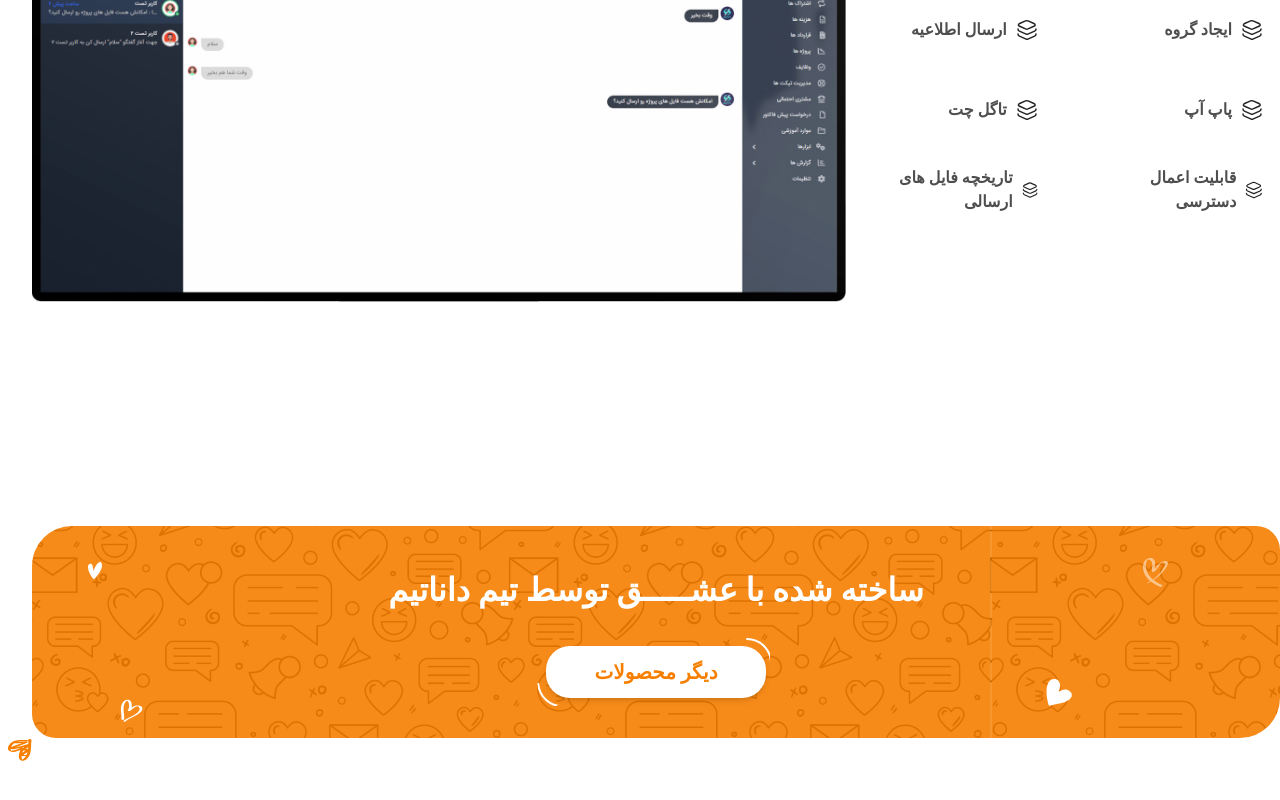
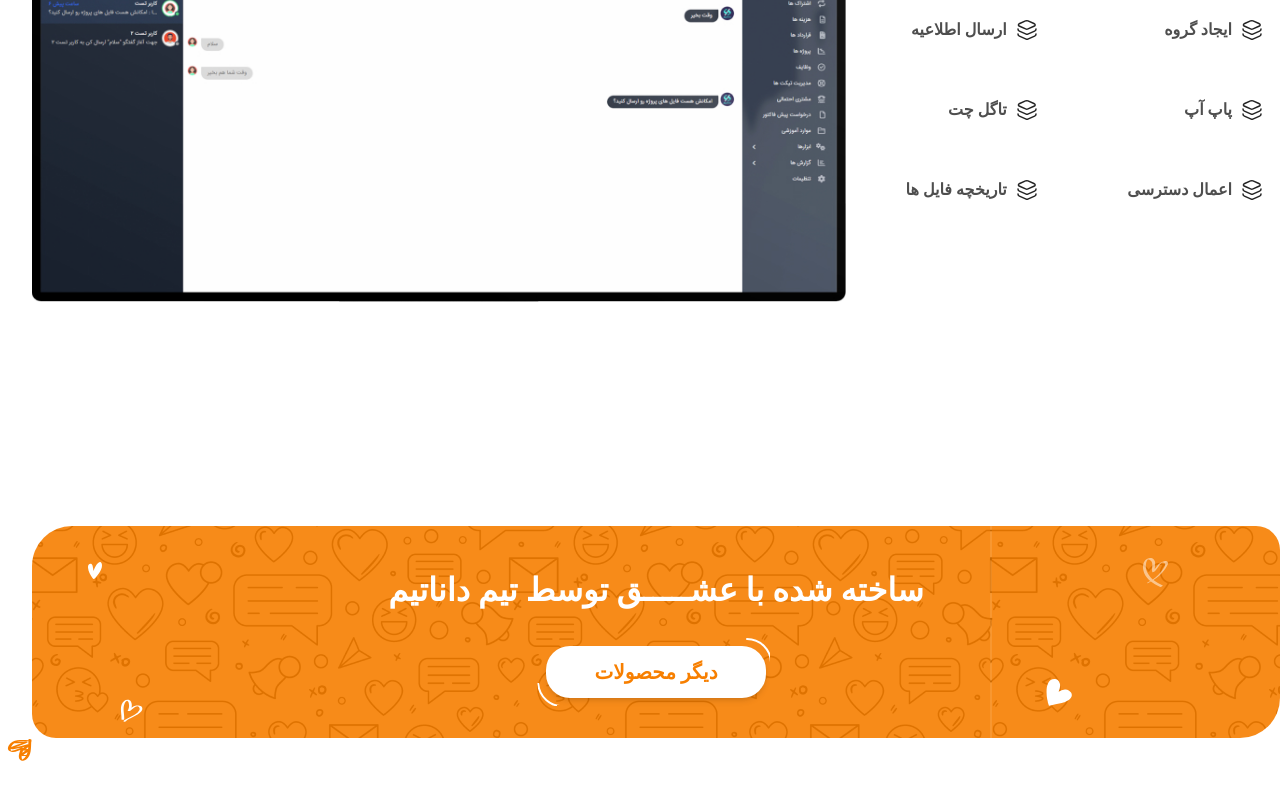
Before and after one commit to mahyarErshad/perfex-chat, a React (Create React App) app: page / in a window 1280 px wide. Shown: the part 2238-3038 px from the top of the page. Built offline with nearby package versions, Linux system fonts and the light colour scheme; a web font is replaced by a local one.

Commit message:
Decreased the text size

```diff
--- a/src/Components/ToolsSection/ToolsSection.jsx
+++ b/src/Components/ToolsSection/ToolsSection.jsx
@@ -5,7 +5,7 @@ import { ReactComponent as LayerIcon } from "../../assets/images/tabs-layer-icon
 import image from "../../assets/images/tabpanel-images/1.jpg";
 
 function ToolsSection() {
-  const tabs = ["سوئیچ پوسته", "امکان چت", "ایجاد گروه", "ارسال اطلاعیه", "پاپ آپ", "تاگل چت", "قابلیت اعمال دسترسی", "تاریخچه  فایل های ارسالی"];
+  const tabs = ["سوئیچ پوسته", "امکان چت", "ایجاد گروه", "ارسال اطلاعیه", "پاپ آپ", "تاگل چت", "اعمال دسترسی", "تاریخچه  فایل ها"];
   return (
     <section id="tools" className="max-md:mt-24 md:mt-[10.625rem] w-full px-4">
       <SectionTitle title="امکانات ماژول چت اسکریپت پرفکس" />
```
